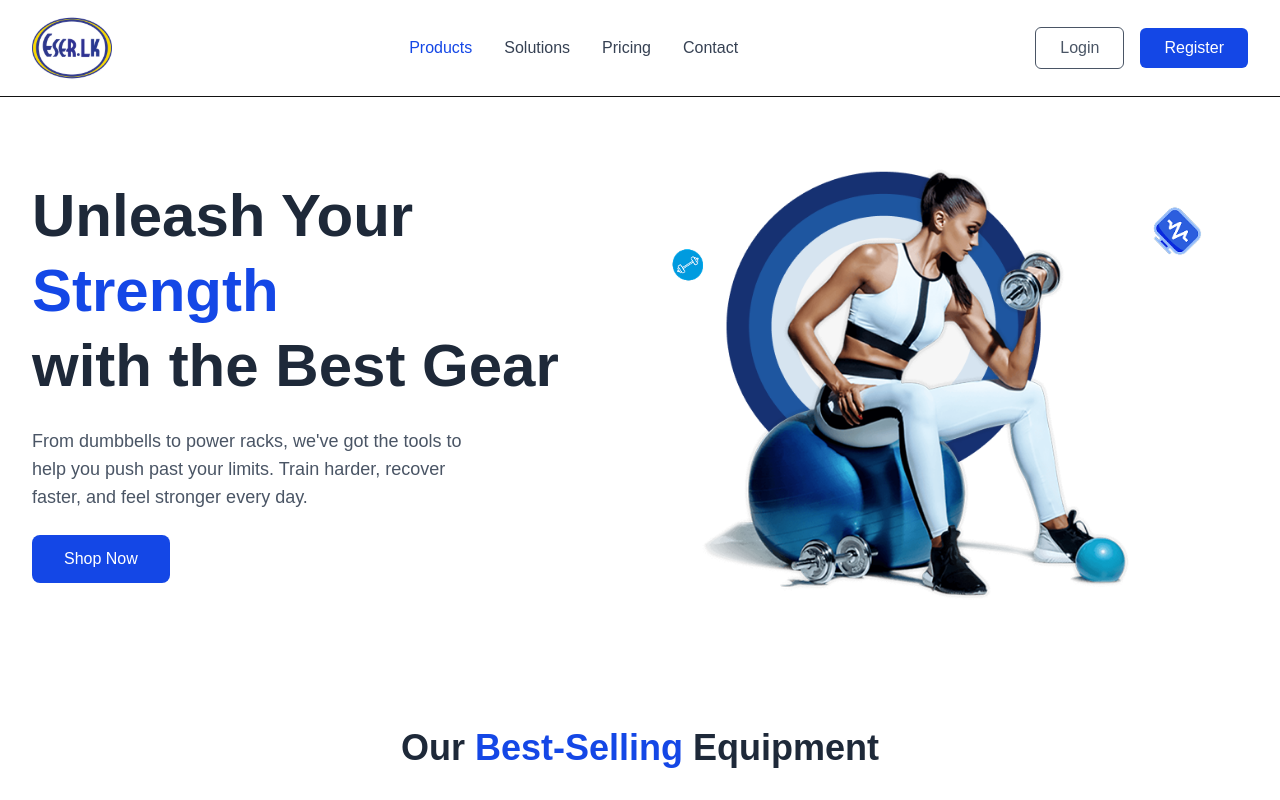
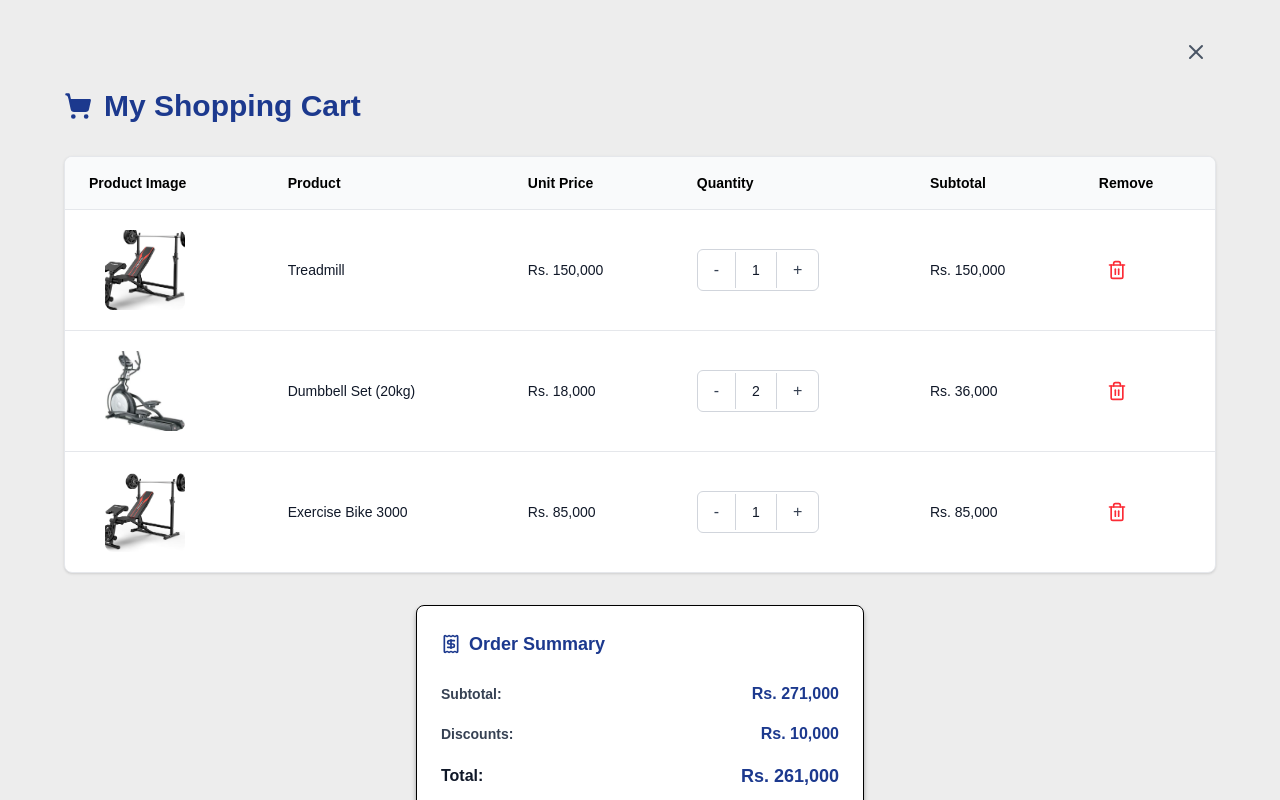
Before and after one commit to IshanHansaka/eser-marketing-erp, a Next.js app: page / in a window 1280 px wide. Shown: the top 800 px of the page. Built offline with nearby package versions, Linux system fonts and the light colour scheme.

Commit message:
component: shopping cart

```diff
--- a/src/app/page.tsx
+++ b/src/app/page.tsx
@@ -1,9 +1,9 @@
-import LandingPage from '@/components/layouts/LandingPage';
+import CartPopup from '@/components/UI/CartPopup';
 
 export default function Home() {
   return (
     <div>
-      <LandingPage />
+      <CartPopup />
     </div>
   );
 }
--- /dev/null
+++ b/src/components/UI/CartPopup.tsx
@@ -0,0 +1,172 @@
+"use client";
+
+import React, { useState } from 'react';
+import { useRouter } from 'next/navigation'; // Import useRouter
+import { ShoppingCart, Trash2, Receipt, X } from 'lucide-react';
+
+export default function Page() {
+  const router = useRouter(); // Initialize router
+  const [cartItems, setCartItems] = useState([
+    {
+      id: 1,
+      name: 'Treadmill',
+      image: '/images/equipment1.png',
+      unitPrice: 150000,
+      quantity: 1
+    },
+    {
+      id: 2,
+      name: 'Dumbbell Set (20kg)',
+      image: '/images/equipment2.png',
+      unitPrice: 18000,
+      quantity: 2
+    },
+    {
+      id: 3,
+      name: 'Exercise Bike 3000',
+      image: '/images/equipment3.png',
+      unitPrice: 85000,
+      quantity: 1
+    }
+  ]);
+
+  const handleQuantityChange = (id: number, change: number) => {
+    setCartItems(items =>
+      items.map(item =>
+        item.id === id
+          ? { ...item, quantity: Math.max(1, item.quantity + change) }
+          : item
+      )
+    );
+  };
+
+  const handleRemoveItem = (id: number) => {
+    setCartItems(items => items.filter(item => item.id !== id));
+  };
+
+  const subtotal = cartItems.reduce((sum, item) => sum + (item.unitPrice * item.quantity), 0);
+  const discount = 10000;
+  const total = subtotal - discount;
+
+  // Navigate to CheckoutPopup with cart items
+  const handleProceedToCheckout = () => {
+    // Pass cart items as query parameters or store in localStorage/sessionStorage
+    //sessionStorage.setItem('cartItems', JSON.stringify(cartItems));
+    router.push('/src/components/UI/CheckoutPopup');
+  };
+
+  return (
+    <div className="max-w-6xl mx-auto">
+      {/* Close Button */}
+      <div className="flex justify-end mt-8 mb-4">
+        <button
+          onClick={() => window.history.back()}
+          className="text-gray-600 hover:text-gray-900 transition-colors p-2 hover:bg-gray-100 rounded-lg"
+        >
+          <X className="w-6 h-6" />
+        </button>
+      </div>
+
+      {/* Header */}
+      <div className="flex items-center gap-3 mb-8">
+        <ShoppingCart className="w-7 h-7 text-blue-900 fill-blue-900" />
+        <h1 className="text-3xl font-bold text-blue-900">My Shopping Cart</h1>
+      </div>
+
+      {/* Cart Items Table */}
+      <div className="bg-white rounded-lg shadow-sm border border-gray-200 overflow-hidden mb-8">
+        <table className="w-full">
+          <thead className="bg-gray-50 border-b border-gray-200">
+            <tr>
+              <th className="text-left py-4 px-6 text-sm font-bold text-black">Product Image</th>
+              <th className="text-left py-4 px-6 text-sm font-bold text-black">Product</th>
+              <th className="text-left py-4 px-6 text-sm font-bold text-black">Unit Price</th>
+              <th className="text-left py-4 px-6 text-sm font-bold text-black">Quantity</th>
+              <th className="text-left py-4 px-6 text-sm font-bold text-black">Subtotal</th>
+              <th className="text-left py-4 px-6 text-sm font-bold text-black">Remove</th>
+            </tr>
+          </thead>
+          <tbody className="divide-y divide-gray-200">
+            {cartItems.map((item) => (
+              <tr key={item.id} className="hover:bg-gray-50 transition-colors">
+                <td className="py-5 px-6 pl-10">
+                  <img
+                    src={item.image}
+                    alt={item.name}
+                    className="w-20 h-20 rounded-lg object-cover"
+                  />
+                </td>
+                <td className="py-5 px-6 text-sm text-gray-900 font-medium">{item.name}</td>
+                <td className="py-5 px-6 text-sm text-gray-900">Rs. {item.unitPrice.toLocaleString()}</td>
+                <td className="py-5 px-6">
+                  <div className="flex items-center border border-gray-300 rounded-md w-fit">
+                    <button
+                      onClick={() => handleQuantityChange(item.id, -1)}
+                      className="px-4 py-2 hover:bg-gray-100 transition-colors text-gray-700 font-medium"
+                    >
+                      -
+                    </button>
+                    <span className="px-4 py-2 text-sm text-gray-900 font-medium border-x border-gray-300">
+                      {item.quantity}
+                    </span>
+                    <button
+                      onClick={() => handleQuantityChange(item.id, 1)}
+                      className="px-4 py-2 hover:bg-gray-100 transition-colors text-gray-700 font-medium"
+                    >
+                      +
+                    </button>
+                  </div>
+                </td>
+                <td className="py-5 px-6 text-sm text-gray-900 font-medium">
+                  Rs. {(item.unitPrice * item.quantity).toLocaleString()}
+                </td>
+                <td className="py-5 px-6">
+                  <button
+                    onClick={() => handleRemoveItem(item.id)}
+                    className="text-red-500 hover:text-red-700 transition-colors p-2 hover:bg-red-50 rounded-lg"
+                  >
+                    <Trash2 className="w-5 h-5" />
+                  </button>
+                </td>
+              </tr>
+            ))}
+          </tbody>
+        </table>
+      </div>
+
+      {/* Order Summary Card */}
+      <div className="flex justify-center">
+        <div className="w-full max-w-md bg-white rounded-lg shadow-[0_4px_6px_-1px_rgba(0,0,0,0.3),0_2px_4px_-1px_rgba(0,0,0,0.2)] border border-black p-6">
+          <div className="flex items-center gap-2 mb-6">
+            <Receipt className="w-5 h-5 text-blue-900" />
+            <h2 className="text-lg font-bold text-blue-900">Order Summary</h2>
+          </div>
+
+          <div className="space-y-4 mb-6">
+            <div className="flex justify-between items-center">
+              <span className="text-sm font-semibold text-gray-700">Subtotal:</span>
+              <span className="text-base font-bold text-blue-900">Rs. {subtotal.toLocaleString()}</span>
+            </div>
+            <div className="flex justify-between items-center">
+              <span className="text-sm font-semibold text-gray-700">Discounts:</span>
+              <span className="text-base font-bold text-blue-900">Rs. {discount.toLocaleString()}</span>
+            </div>
+            <div className="flex justify-between items-center">
+              <span className="text-base font-bold text-gray-900">Total:</span>
+              <span className="text-lg font-bold text-blue-900">Rs. {total.toLocaleString()}</span>
+            </div>
+          </div>
+
+          <div className="flex justify-end">
+            <button
+              onClick={handleProceedToCheckout}
+              className="bg-blue-900 hover:bg-blue-800 text-white px-8 py-3 rounded-md font-medium transition-colors shadow-sm"
+            >
+              Proceed to Checkout
+            </button>
+          </div>
+        </div>
+      </div>
+    </div>
+  );
+}
```
